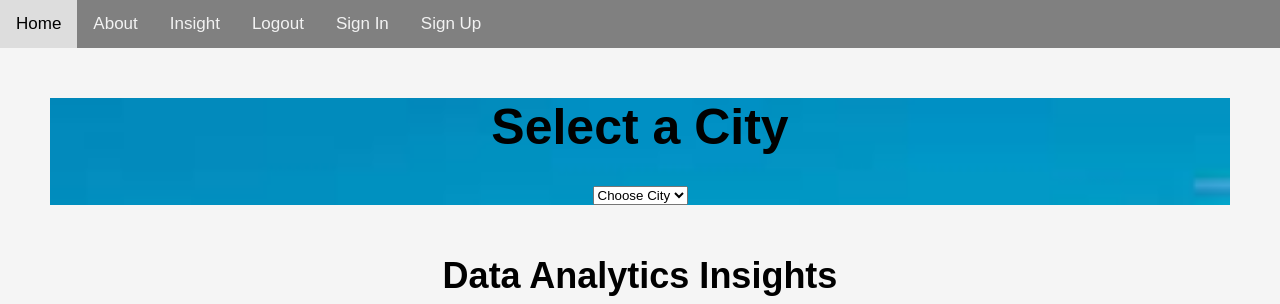
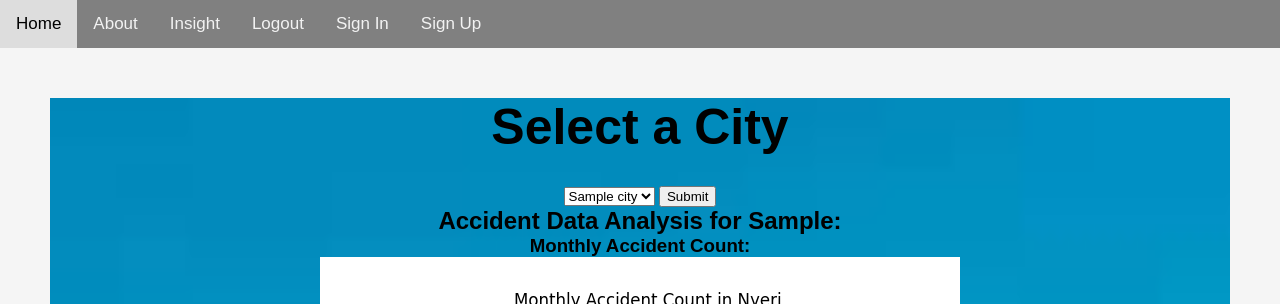
Before and after one commit to jongo-love/ANALYSIS, a Flask app: template templates/insight.html in a window 1280 px wide. Shown: the top 304 px of the page. Run offline with Flask 3, Linux system fonts and the light colour scheme; the template is opened without the code that fills it: most values are stand-ins (such as "Sample title", 1, 10 or a date in 2020).

Commit message:
SUPPOSED

```diff
--- a/main.py
+++ b/main.py
@@ -1,5 +1,11 @@
 #creating a flask application.
-from flask import Flask, render_template
+from flask import Flask, render_template, request
+import matplotlib.pyplot as plt
+import pandas as pd
+import matplotlib
+import seaborn as sns
+matplotlib.use('Agg')
+
 app = Flask(__name__)
 
 @app.route('/')
@@ -11,9 +17,46 @@ def home():
 def about():
     return render_template('about.html')
 
-@app.route('/insight')
+@app.route('/insight', methods=['GET', 'POST'])
 def insight():
-    return render_template('insight.html')
+    cities = ['Nairobi', 'Mombasa', 'Kisumu', 'Nakuru', 'Eldoret', 'Nyeri', 'Meru', 'Kakamega']
+
+
+    if request.method == 'POST':
+        selected_city = request.form.get('city')
+        # Perform accident data analysis for the selected city
+        city_accidents = accident_data[accident_data['city'] == selected_city]
+
+
+        # Generate bar chart for accident count by month
+        plt.bar(city_accidents['month'], city_accidents['accident_count'])
+        plt.xlabel('Month')
+        plt.ylabel('Accident Count')
+        plt.title('Monthly Accident Count in ' + selected_city)
+        plt.savefig('static/bar_chart.png')
+        plt.close()
+
+
+        # Generate line chart for accident count by year
+        plt.plot(city_accidents['year'], city_accidents['accident_count'])
+        plt.xlabel('Year')
+        plt.ylabel('Accident Count')
+        plt.title('Yearly Accident Count in ' + selected_city)
+        plt.savefig('static/line_chart.png')
+        plt.close()
+
+
+        # Generate pie chart for accident type distribution
+        accident_type_counts = city_accidents['accident_type'].value_counts()
+        plt.pie(accident_type_counts, labels=accident_type_counts.index, autopct='%1.1f%%')
+        plt.title('Accident Type Distribution in ' + selected_city)
+        plt.savefig('static/pie_chart.png')
+        plt.close()
+
+        return render_template('insight.html', cities=cities, selected_city=selected_city)
+
+
+    return render_template('insight.html', cities=cities)
 
 @app.route('/logout')
 def logout():
@@ -31,4 +74,15 @@ def signup():
     return 'Sign Up Page'
 
 if __name__ == '__main__':
+    # Create a dictionary with sample accident data
+    # Create a dictionary with sample accident
+    data ={
+        'city': ['Nairobi', 'Nairobi', 'Mombasa', 'Mombasa', 'Kisumu', 'Kisumu', 'Nakuru', 'Nakuru','Eldoret', 'Eldoret','Nyeri','Nyeri','Meru','Meru','Kakamega','Kakamega'],
+        'year': [2019, 2020, 2019, 2020, 2019, 2020, 2019, 2020,2023,2021,2022,2020,2020,2021,2019,2023],
+        'month': ['Jan', 'Feb', 'Jan', 'Feb', 'Jan', 'Feb', 'Jan', 'Feb','Jan', 'Feb','Jan', 'March','April','June','May','June'],
+        'accident_type': ['Collision', 'Pedestrian', 'Pedestrian', 'Pedestrian', 'Collision', 'Pedestrian', 'Pedestrian', 'Pedestrian','Collision', 'Pedestrian','Collision', 'Pedestrian','Collision', 'Pedestrian','Collision', 'Pedestrian'],
+        'accident_count': [50, 60, 40, 45, 35, 30, 25, 20,70,35,46,70,50,45,80,50],
+        }
+    # Create a pandas DataFrame from the dictionary
+    accident_data = pd.DataFrame(data)
     app.run(debug=True)
--- a/templates/insight.html
+++ b/templates/insight.html
@@ -4,24 +4,26 @@
 <section class="city-section">
     <h1>Select a City</h1>
     <div class="dropdown">
-        <select id="citySelect">
-            <option value="">Choose City</option>
-            <option value="Nairobi">Nairobi</option>
-            <option value="Mombasa">Mombasa</option>
-            <option value="Kisumu">Kisumu</option>
-            <option value="Nakuru">Nakuru</option>
-            <option value="Eldoret">Eldoret</option>
-            <option value="Nyeri">Nyeri</option>
-            <option value="Kisii">Kisii</option>
-            <option value="Malindi">Malindi</option>
-            <option value="Thika">Thika</option>
-            <option value="Machakos">Machakos</option>
-            <option value="Nanyuki">Nanyuki</option>
-            <option value="Meru">Meru</option>
-            <option value="Naivasha">Naivasha</option>
-            <option value="Lamu">Lamu</option>
-            <option value="Kitale">Kitale</option>
-        </select>
+        <form method="POST">
+            <select name="city">
+                {% for city in cities %}
+                <option value="{{ city }}" {% if selected_city == city %}selected{% endif %}>{{ city }}</option>
+                {% endfor %}
+            </select>
+            <input type="submit" value="Submit">
+        </form>
+
+        {% if selected_city %}
+            <h2>Accident Data Analysis for {{ selected_city }}:</h2>
+            <h3>Monthly Accident Count:</h3>
+            <img src="{{ url_for('static', filename='bar_chart.png') }}" alt="Bar Chart">
+
+            <h3>Yearly Accident Count:</h3>
+            <img src="{{ url_for('static', filename='line_chart.png') }}" alt="Line Chart">
+
+            <h3>Accident Type Distribution:</h3>
+            <img src="{{ url_for('static', filename='pie_chart.png') }}" alt="Pie Chart">
+        {% endif %}
     </div>
 </section>
 <section class="insight-section">
@@ -156,17 +158,4 @@ body {
         color: #555;
     }
 </style>
-<script>
-    // Get the select element
-const citySelect = document.getElementById('citySelect');
-
-// Add event listener to detect when a city is selected
-citySelect.addEventListener('change', function() {
-  // Get the selected city
-  const selectedCity = citySelect.value;
-
-  // Display a message in the console
-  console.log('Selected city: ' + selectedCity);
-});
-</script>
 {% endblock %}
```
Also changed, not shown: static/bar_chart.png (added), static/line_chart.png (added), static/pie_chart.png (added).
